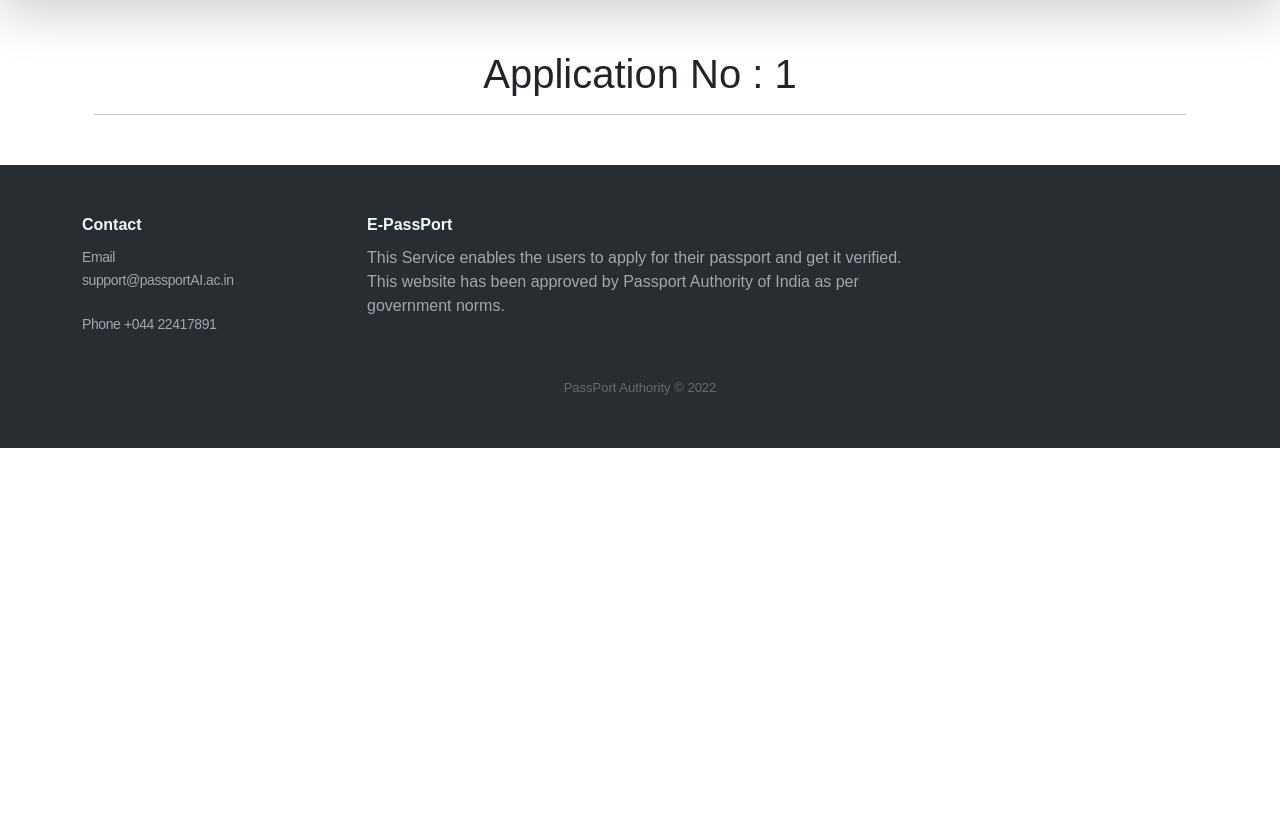
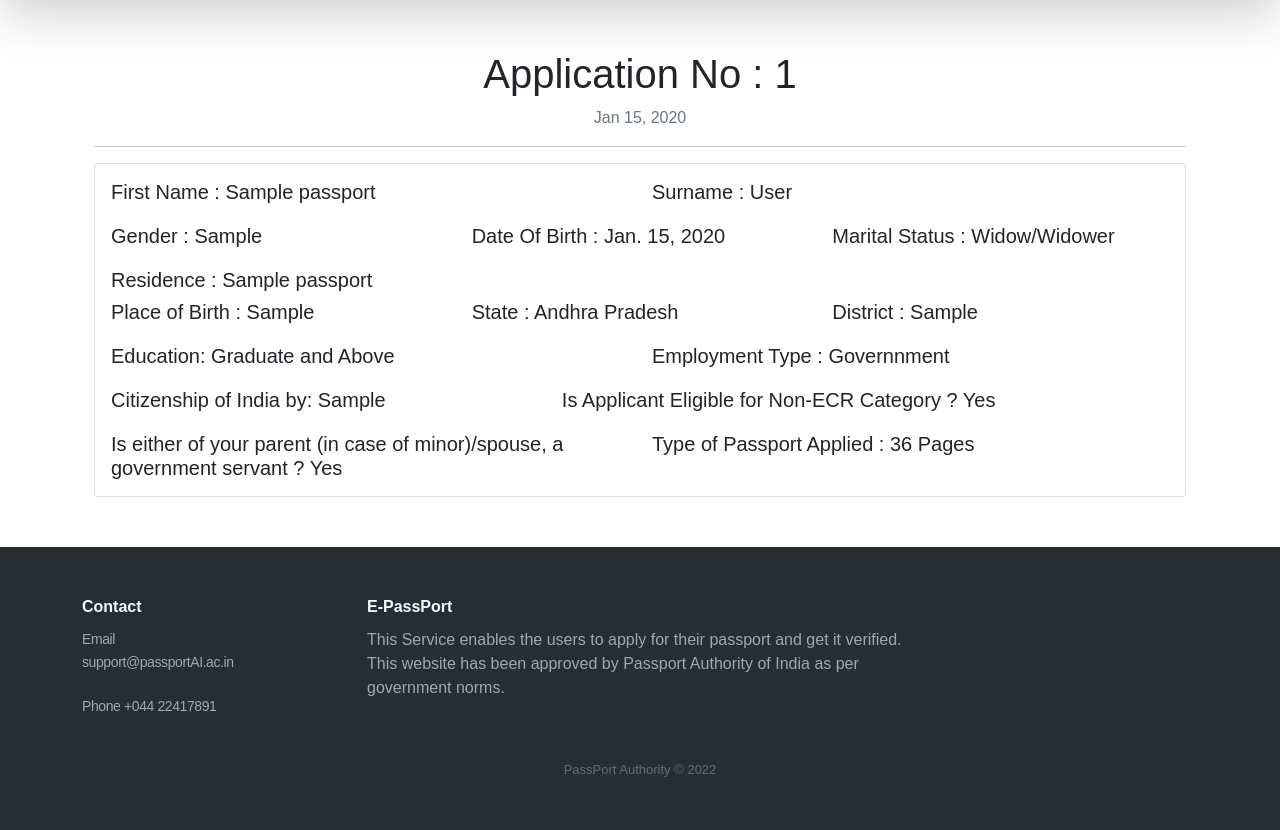
Before and after one commit to ShyamSundhar1411/EGovernanceProject, a Django app: a page that uses services/templates/services/approveapplication.html in a window 1280 px wide. Shown: the part 85-915 px from the top of the page. Before the commit the page ends 533 px from the top, so only its background shows below. Run offline with Django 4.2, Linux system fonts and the light colour scheme; a user stored in the database is signed in; tables that the repository leaves empty hold one stand-in row (values such as "Sample post"); some libraries are stand-ins or nearby versions; some web fonts are replaced.

Commit message:
Wrapping Up

```diff
--- a/governance/urls.py
+++ b/governance/urls.py
@@ -28,3 +28,4 @@ urlpatterns = [
     path('logout/',auth_views.LogoutView.as_view(),name = "logout"),
 ]
 urlpatterns+=static(settings.STATIC_URL,document_root = settings.STATIC_ROOT)
+urlpatterns+=static(settings.MEDIA_URL,document_root = settings.MEDIA_ROOT)
--- a/services/models.py
+++ b/services/models.py
@@ -16,7 +16,7 @@ class PassPort(models.Model):
     Name = models.CharField(max_length = 45,help_text = "(Max 45 Characters)")
     Surname = models.CharField(max_length = 45,help_text = "(Max 45 Characters)",blank = True)
     No_of_Pages = models.IntegerField(choices = Page_Choices)
-    PAN = models.CharField(max_length = 500,validators=[RegexValidator(PAN_Validator,message = "Enter a Valid PAN Number")],blank = True,null = True)
+    PAN = models.CharField(max_length = 500,validators=[RegexValidator(PAN_Validator,message = "Enter a Valid PAN Number")],null = True)
     Aadhaar_Number = models.CharField(max_length = 500,validators=[RegexValidator(aadhaar_Validator,message = "Enter a Valid Aadhar Number")],null = True,help_text = "Enter Aadhaar with requried spaces")
     Gender = models.CharField(max_length = 500)
     Date_of_Birth = models.DateField()
@@ -35,6 +35,7 @@ class PassPort(models.Model):
     Application_Id = models.PositiveBigIntegerField(blank = True)
     slug = AutoSlugField(populate_from = "Name",unique=True)
     Date_of_Application = models.DateTimeField(auto_now = True)
+    Remark = models.TextField(max_length = 500,blank = True)
     def __str__(self):
         return self.user.username
     def save(self, *args, **kwargs):
@@ -52,7 +53,7 @@ class Document(models.Model):
     PAN_Card = models.FileField(upload_to = "Documents/certificates/pan/")
     Certificate = models.FileField(upload_to = "Documents/certificates/birth_marriage/")
     Educational_Certificate = models.FileField(upload_to = "Documents/certificates/education")
-    Voter_ID = models.FileField(upload_to = "Documents/certificates/voter_id")
+    Voter_ID = models.FileField(upload_to = "Documents/certificates/voter_id",blank = True)
     slug = models.SlugField(max_length = 100)
     def __str__(self):
         return str(self.Passport.Application_Id)+'-Document Upload'
--- a/services/templates/services/approveapplication.html
+++ b/services/templates/services/approveapplication.html
@@ -2,6 +2,68 @@
 {% block content %}
 <div class = "container">
     <h1 class = "text-center">Application No : {{Application.Application_Id}}</h1>
+    <p class="text-center text-muted"><span class="date">{{Application.Date_of_Application|date:'M d, Y'}}</span></p>
     <hr/>
+    <div class="card">
+        <div class="card-body">
+            <div class = "row" style = "margin-bottom:20px;">
+                <div class = "col-md-6">
+                    <h5 class="card-text">First Name : {{Application.Name}}</h5>
+                </div>
+                {% if Application.Surname %}
+                <div class = "col-md-6">
+                    <h5 class="card-text">Surname : {{Application.Surname}}</h5>
+                </div>
+                {% endif %}
+            </div>
+            <div class = "row" style = "margin-bottom:20px;">
+                <div class = "col-md-4">
+                    <h5 class="card-text">Gender : {{Application.Gender}}</h5>
+                </div>
+                <div class = "col-md-4">
+                    <h5 class="card-text">Date Of Birth : {{Application.Date_of_Birth}}</h5>
+                </div>
+                <div class = "col-md-4">
+                    <h5 class="card-text">Marital Status : {{Application.Marital_Status}}</h5>
+                </div>
+            </div>
+            <h5 class = "card-text">Residence : {{Application.House_Name}}</h5>
+            <div class = "row" style = "margin-bottom:20px;">
+                <div class = "col-md-4">
+                    <h5 class="card-text">Place of Birth : {{Application.Place_of_Birth}}</h5>
+                </div>
+                <div class = "col-md-4">
+                    <h5 class="card-text">State : {{Application.State}}</h5>
+                </div>
+                <div class = "col-md-4">
+                    <h5 class="card-text">District : {{Application.District}}</h5>
+                </div>
+            </div>
+            <div class = "row" style = "margin-bottom:20px;">
+                <div class = "col-md-6">
+                    <h5 class="card-text">Education: {{Application.Educational_Qualification}}</h5>
+                </div>
+                <div class = "col-md-6">
+                    <h5 class="card-text">Employment Type : {{Application.Employment_Type}}</h5>
+                </div>
+            </div>
+            <div class = "row" style = "margin-bottom:20px;">
+                <div class = "col-md-5">
+                    <h5 class="card-text">Citizenship of India by: {{Application.Citizenship_of_India}}</h5>
+                </div>
+                <div class = "col-md-6">
+                    <h5 class="card-text">Is Applicant Eligible for Non-ECR Category ?  {% if Application.Non_ECR_Category %}Yes{% else %}No{% endif %}</h5>
+                </div>
+            </div>
+            <div class = "row">
+                <div class = "col-md-6">
+                    <h5 class="card-text">Is either of your parent (in case of minor)/spouse, a government servant ? {% if Application.Government_Servant %}Yes{% else %}No{% endif %}</h5>
+                </div>
+                <div class = "col-md-4">
+                    <h5 class="card-text">Type of Passport Applied : {{Application.No_of_Pages}} Pages</h5>
+                </div>
+            </div>
+        </div>
+    </div>
 </div>
 {% endblock %}
--- a/services/urls.py
+++ b/services/urls.py
@@ -4,6 +4,8 @@ from django.urls import path,include
 urlpatterns = [
     path("",views.dashboard,name = "dashboard"),
     path("passport/application",views.passportapplciation,name = "passport_application"),
-    path("passport/<int:pk>/<slug:slug>/approve/administrator",views.approveapplication,name = "approve_application"),
+    path("passport/<int:pk>/<slug:slug>/approve/administrator",views.approvalapplicationpage,name = "approve_application"),
+    path("passport/<int:pk>/<slug:slug>/approve/application/administrator",views.approveapplication,name = "approval_confirmation"),
+    path("passport/<int:pk>/<slug:slug>/cancel/application/administrator",views.cancelapplication,name = "cancellation_confirmation"),
     path("passport/<int:pk>/document/<slug:slug>/upload",views.upload_document,name = "upload_document")
 ]
--- a/services/views.py
+++ b/services/views.py
@@ -1,4 +1,4 @@
-from . models import PassPort
+from . models import Document,PassPort
 from . forms import DocumentUploadForm, PassPortApplicationForm
 from django.shortcuts import render,redirect
 from django.contrib import messages
@@ -59,9 +59,30 @@ def upload_document(request,pk,slug):
         return redirect("dashboard")
 
 @login_required
-def approveapplication(request,pk,slug):
+def approvalapplicationpage(request,pk,slug):
     if request.user.is_superuser:
         Application = PassPort.objects.prefetch_related("user").get(id = pk,slug = slug)
-        return render(request,"services/approveapplication.html",{"Application":Application})
+        Documents = Document.objects.prefetch_related("Passport").get(Passport = Application)
+        return render(request,"services/approveapplication.html",{"Application":Application,"Document":Documents})
     else:
         return redirect("dashboard")
+def approveapplication(request,pk,slug):
+    Application = PassPort.objects.prefetch_related("user").get(id = pk,slug = slug)
+    if request.method == "POST" and request.user.is_superuser:
+        Application.Application_Status = "Processed and Approved"
+        Application.save()
+        messages.success(request,"Approved Application successfully")
+        return redirect("approve_application",pk = pk,slug = slug)
+    else:
+        messages.error(request,"Error While Processing Request")
+        return redirect("approve_application",pk = pk,slug = slug)
+def cancelapplication(request,pk,slug):
+    Application = PassPort.objects.prefetch_related("user").get(id = pk,slug = slug)
+    if request.method == "POST" and request.user.is_superuser:
+        Application.Application_Status = "Cancelled"
+        Application.save()
+        messages.success(request,"Approved Application successfully")
+        return redirect("approve_application",pk = pk,slug = slug)
+    else:
+        messages.error(request,"Error While Processing Request")
+        return redirect("approve_application",pk = pk,slug = slug)
```
Also changed, not shown: services/migrations/0004_passport_remark.py (added), services/migrations/0005_alter_document_voter_id_alter_passport_pan.py (added).
